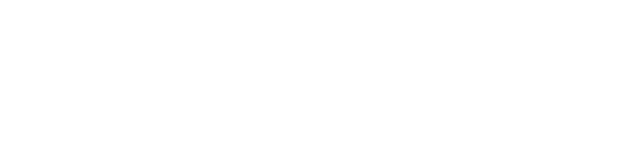
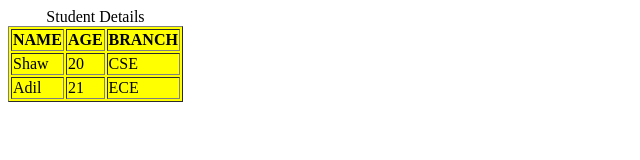
Before and after one commit to acciojob/table-practise-shrutijain2296, a website: page main.html in a window 1280 px wide. Shown: the whole page, without its empty margins (0-640 px from the left). Drawn offline with Linux system fonts and the light colour scheme.

Commit message:
created a submission

```diff
--- a/main.html
+++ b/main.html
@@ -8,6 +8,24 @@
 
 <body>
 	<!-- the entire body must be written by student -->
+	   <table border = "1" style = "background-color:yellow">
+        <caption>Student Details</caption>
+        <tr>
+            <th>NAME</th>
+            <th>AGE</th>
+            <th>BRANCH</th>
+        </tr>
+        <tr>
+            <td>Shaw</td>
+            <td>20</td>
+            <td>CSE</td>
+        </tr>
+        <tr>
+            <td>Adil</td>
+            <td>21</td>
+            <td>ECE</td>
+        </tr>
+    </table>
     <script type="text/javascript" src="./script.js">
 </script>
 
```
